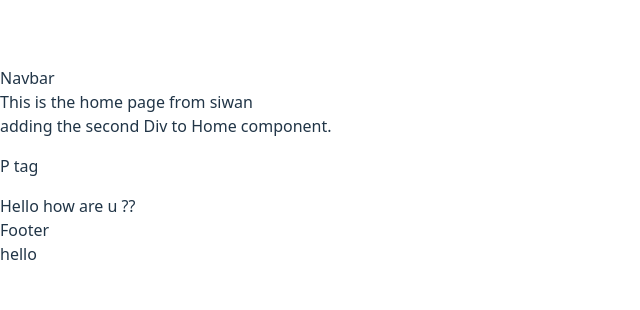
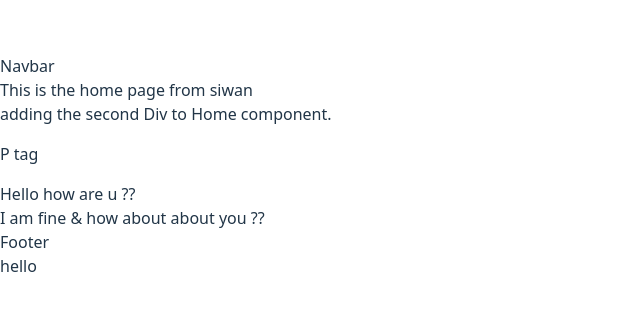
Before and after one commit to RenuYadav4/clone_practice, a React (Vite) app: page / in a window 1280 px wide. Shown: the part 234-544 px from the top of the page, without its empty margins (0-640 px from the left). Built offline with nearby package versions, Linux system fonts and the light colour scheme.

Commit message:
Updated in home.jsx

```diff
--- a/src/components/Home.jsx
+++ b/src/components/Home.jsx
@@ -7,6 +7,7 @@ const Home = () => {
       <div>adding the second Div to Home component.</div>
       <p>P tag</p>
       <div>Hello how are  u ??</div>
+      <div>I am fine & how about about you ??</div>
     </>
   )
 }
```
